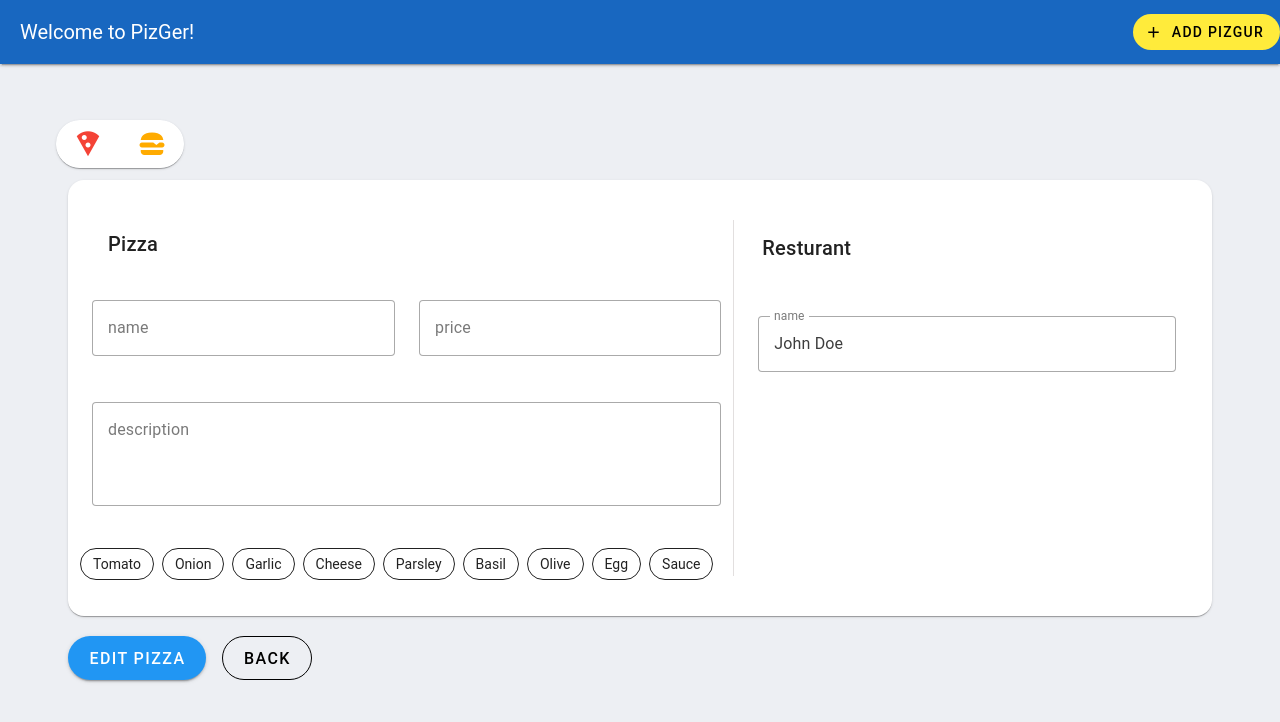
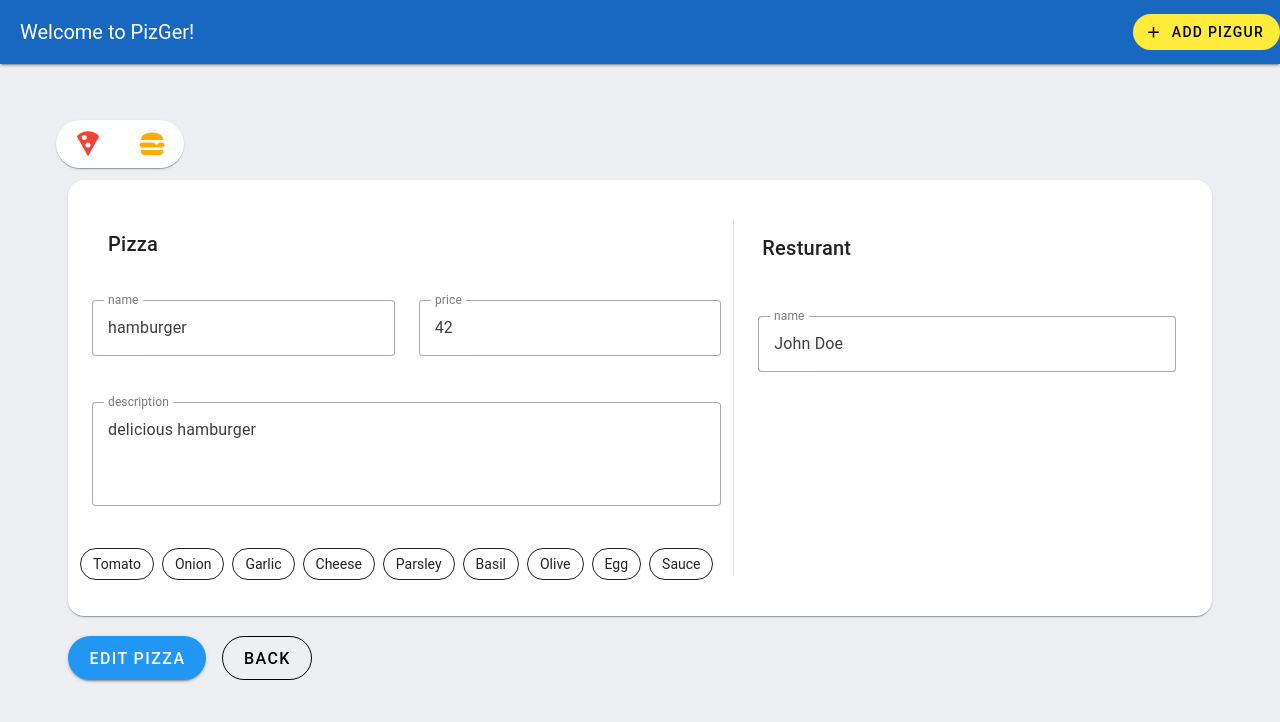
Before and after one commit to maedekaboli/PizGer, a Vue app: page /food/1 in a window 1280 px wide. Shown: the top 722 px of the page. Built offline with nearby package versions, Linux system fonts and the light colour scheme; data requests are answered from the project's data file.

Commit message:
getfood by id is done

```diff
--- a/db.json
+++ b/db.json
@@ -5,14 +5,32 @@
       "price": 42,
       "desc": "delicious hamburger",
       "id": 1,
-            "category": 2
+      "category": 2,
+      "ingredients": [
+        0,
+        1,
+        2
+      ]
     },
     {
       "name": "pizza",
       "price": 42,
       "desc": "delicious pizza",
       "id": 2,
-            "category": 1
+      "category": 1,
+      "ingredients": [
+        3,
+        4,
+        5
+      ]
+    },
+    {
+      "name": "ff",
+      "price": 0,
+      "desc": "",
+      "id": 3,
+      "category": 1,
+      "ingredients": []
     }
   ],
   "comments": [
--- a/src/layout/food/editFood/EditFood.vue
+++ b/src/layout/food/editFood/EditFood.vue
@@ -1,30 +1,30 @@
 <script setup lang="ts">
-import { ref, defineAsyncComponent, reactive } from 'vue'
+import { ref, defineAsyncComponent, onMounted } from 'vue'
+import { useRoute } from 'vue-router'
 import useFoodsListStore from '../../../stores/FoodsListStore'
 import { storeToRefs } from 'pinia'
 import SelectedFoodType from '../models/SelectedFoodType'
 import { foods, selectedFood } from './EditFoodButtons'
 
+const route = useRoute()
 const ToggleButton = defineAsyncComponent(() => import('../../../components/ToggleButton.vue'))
-const { loading } = storeToRefs(useFoodsListStore())
+const { addFood, getFood } = useFoodsListStore()
+const { loading, getFoodDetail } = storeToRefs(useFoodsListStore())
 const ingredients = ref<string[]>([
     'Tomato', 'Onion', 'Garlic', 'Cheese', 'Parsley ', 'Basil', 'Olive', 'Egg', 'Sauce'
+])
 
-])
-const food = reactive({
-    name: '',
-    desc: '',
-    price: null,
-    category: 1
-})
-const { addFood } = useFoodsListStore()
+if (route.params.id)
+    getFood(~~route.params.id)
+
 const onSubmit = () => {
-    addFood(food)
+    addFood(getFoodDetail.value)
 }
 const onToggleBtns = (selectedBtn: SelectedFoodType) => {
     selectedFood.value = selectedBtn
-    food.category = selectedFood.value.value
+    getFoodDetail.value.category = selectedFood.value.value
 }
+
 </script>
 
 
@@ -44,14 +44,14 @@ const onToggleBtns = (selectedBtn: SelectedFoodType) => {
                     </v-card-title>
                     <v-row>
                         <v-col cols="12" sm="6">
-                            <v-text-field v-model="food.name" label="name" variant="outlined"></v-text-field>
+                            <v-text-field v-model="getFoodDetail.name" label="name" variant="outlined"></v-text-field>
                         </v-col>
                         <v-col cols="12" sm="6">
-                            <v-text-field v-model="food.price" label="price" variant="outlined"></v-text-field>
+                            <v-text-field v-model="getFoodDetail.price" label="price" variant="outlined"></v-text-field>
                         </v-col>
                         <v-col cols="12">
-                            <v-textarea v-model="food.desc" label="description" auto-grow variant="outlined" rows="3"
-                                row-height="25" shaped></v-textarea>
+                            <v-textarea v-model="getFoodDetail.desc" label="description" auto-grow variant="outlined"
+                                rows="3" row-height="25" shaped></v-textarea>
                         </v-col>
                     </v-row>
                     <v-row>
--- a/src/layout/food/models/FoodType.ts
+++ b/src/layout/food/models/FoodType.ts
@@ -5,4 +5,5 @@ export default interface FoodType {
     desc: string
     price: number
     category: number
+    ingredients: number[]
 }
--- a/src/stores/FoodStateModel.ts
+++ b/src/stores/FoodStateModel.ts
@@ -3,5 +3,6 @@ import FoodType from '../layout/food/models/FoodType';
 export default interface FoodStateModel {
     foodsList: FoodType[]
     query: string
+    food: FoodType
     loading: boolean
 }
--- a/src/stores/FoodsListStore.ts
+++ b/src/stores/FoodsListStore.ts
@@ -4,6 +4,12 @@ import FoodStateModel from './FoodStateModel'
 import axios from '../api'
 
 const actions = {
+    async getFood(id: number) {
+        await axios.get(`foods/${id}`).then(res => {
+            this.food = res?.data
+        }).catch(err => {
+        })
+    },
     async getFoodsList(queryName?: string, queryValue?: number | string) {
         this.loading = true
         let url: string;
@@ -16,16 +22,13 @@ const actions = {
             this.loading = false
         }).catch(err => {
             this.loading = false
-            // snackbar.value = true
-            // snackbarMsg.value = err
         })
     },
     async deleteFood(id: number) {
         await axios.delete(`foods/${id}`).then(res => {
             this.foodsList = this.foodsList.filter((f: FoodType) => f.id != id)
         }).catch(err => {
-            // snackbar.value = true
-            // snackbarMsg.value = err
+
         })
     },
     async addFood(params: any) {
@@ -35,14 +38,14 @@ const actions = {
             this.loading = false
         }).catch(err => {
             this.loading = false
-            // snackbar.value = true
-            // snackbarMsg.value = err
         })
     }
 }
 
 const getters = {
-    searchFoodsByName() { }
+    getFoodDetail() {
+        return this.food
+    },
 }
 
 const useFoodsListStore = defineStore({
@@ -50,6 +53,14 @@ const useFoodsListStore = defineStore({
     state: (): FoodStateModel => ({
         foodsList: [],
         query: '',
+        food: {
+            "name": "",
+            "price": 0,
+            "desc": "",
+            "id": 0,
+            "category": 0,
+            "ingredients": []
+        },
         loading: false
     }),
     actions,
```
Lines whose indentation alone changed are shown as unchanged.
